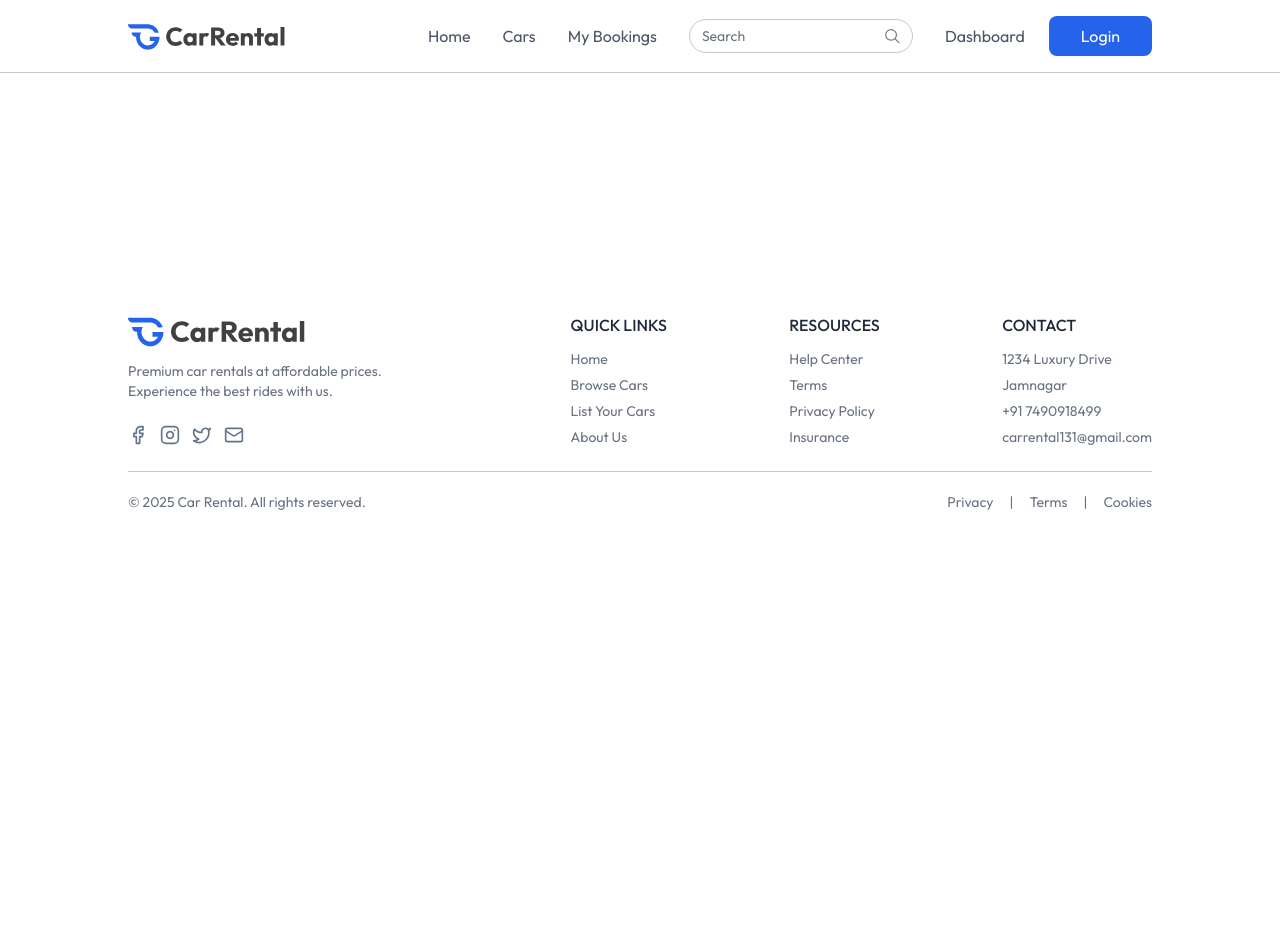
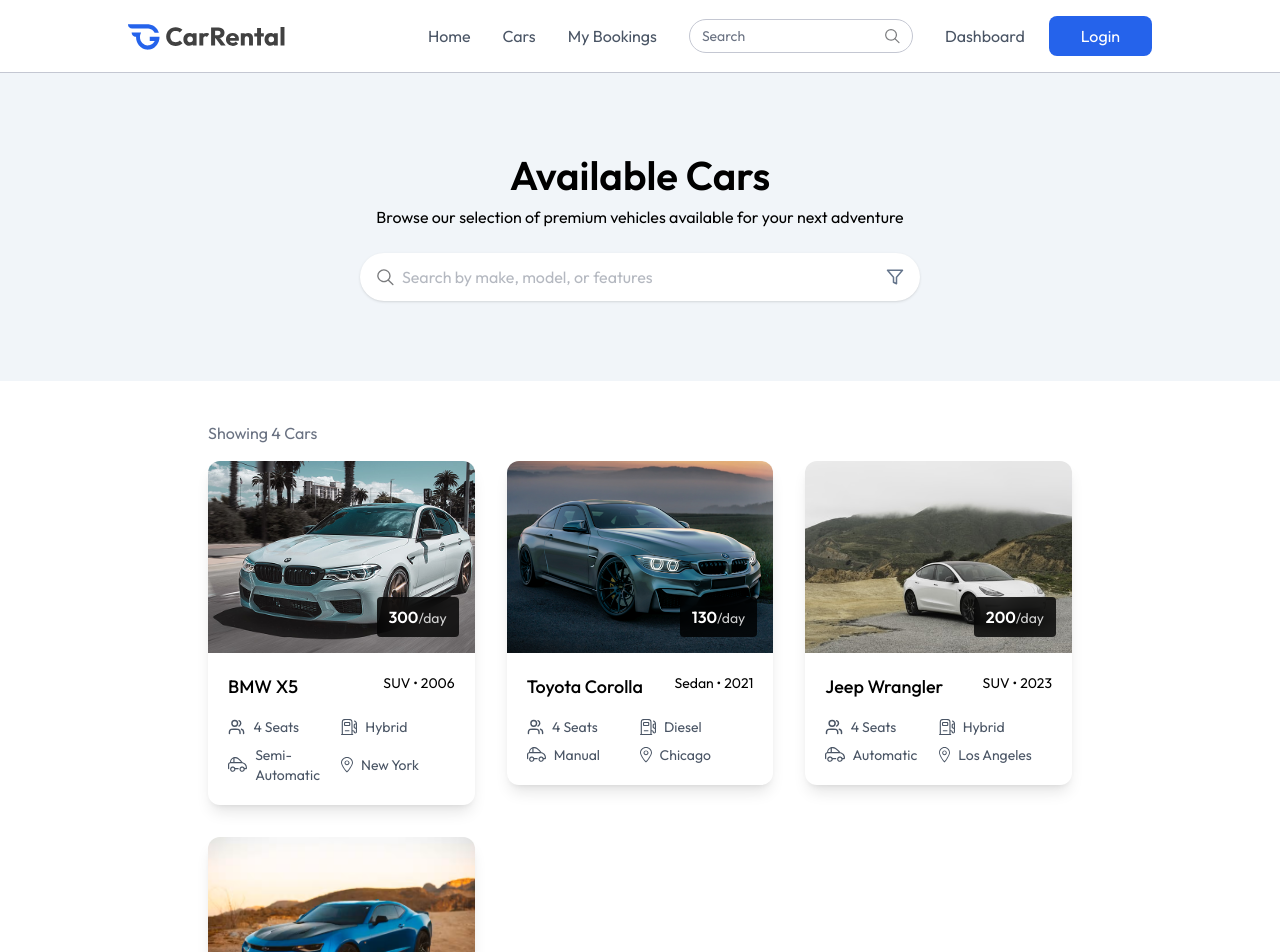
Before and after one commit to hiten8499/Car-Rental-System, a React (Vite) app in the folder client/: page /cars in a window 1280 px wide. Shown: the top 952 px of the page. Before the commit the page ends 800 px from the top, so only its background shows below. Built offline with nearby package versions, Linux system fonts and the light colour scheme.

Commit message:
Cars Page Added

```diff
--- a/client/src/pages/Cars.jsx
+++ b/client/src/pages/Cars.jsx
@@ -1,11 +1,50 @@
-import React from 'react'
+import React, { useState } from 'react'
+import Title from '../components/Title'
+import { assets, dummyCarData } from '../assets/assets'
+import CarCard from '../components/CarCard';
 
 const Cars = () => {
+  const [input, setInput] = useState('');
+
   return (
     <div>
+      <div className='flex flex-col items-center py-20 bg-light max-md:px-4'>
+        <Title
+          title='Available Cars'
+          subTitle="Browse our selection of premium vehicles available
+          for your next adventure"
+        />
 
+         <div className='flex items-center bg-white px-4 mt-6 max-w-140 w-full h-12 rounded-full shadow'>
+        <img src={assets.search_icon} alt="" className='w-4.5 h-4.5 mr-2'/>
+
+        <input
+          onChange={(e) => setInput(e.target.value)}
+          value={input}
+          type="text"
+          placeholder='Search by make, model, or features'
+          className='w-full h-full outline-none text-gray-500'
+        />
+
+        <img src={assets.filter_icon} alt="" className='w-4.5 h-4.5 ml-2'/>
+      </div>
+      </div>
+
+           <div className='px-6 md:px-16 lg:px-24 xl:px-32 mt-10'>
+
+            <p className='text-gray-500 xl:px-20 max-w-7xl mx-auto'>Showing {dummyCarData.length} Cars</p>
+            <div className='grid grid-cols-1 sm:grid-cols-2 lg:grid-cols-3 gap-8 mt-4
+             xl:px-20 max-w-7xl mx-auto'>
+              {dummyCarData.map((car,index) => (
+                <div
+                  key={index}>
+                    <CarCard car={car}/>
+                  </div>
+              ))}
+            </div>
+           </div>
     </div>
-  )
-}
+  );
+};
 
-export default Cars
+export default Cars;
```
